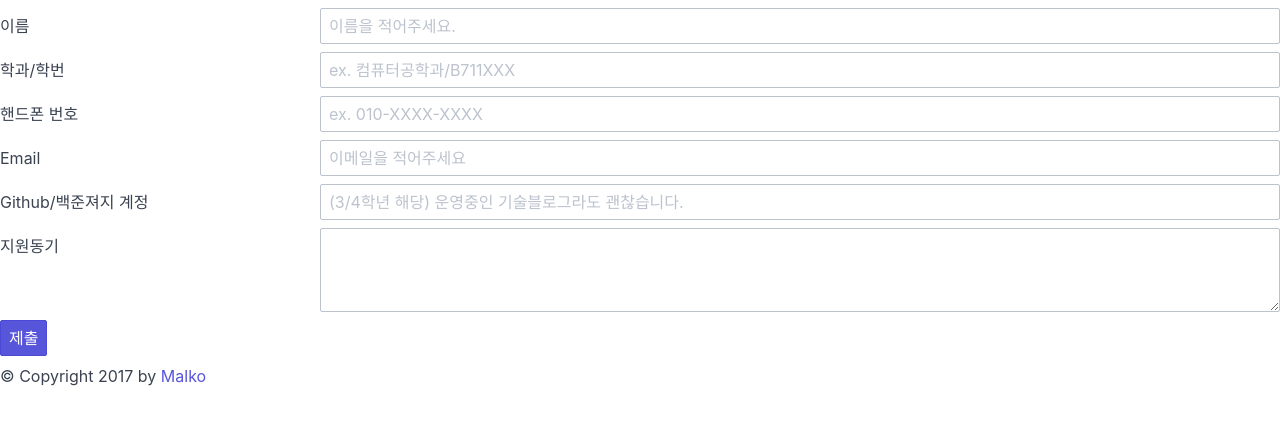
After one commit to malkoG/HIARC-Homepage, a Python web app: template templates/apply.html in a window 1280 px wide. The commit adds this page. Shown: the top 425 px of the page. Run offline with Jinja, Linux system fonts and the light colour scheme; the template is opened without the code that fills it, so the values that code supplies are empty.

```diff
--- /dev/null
+++ b/templates/apply.html
@@ -0,0 +1,61 @@
+{% extends 'apply_layout.html' %}
+{% block title %}HI-ARC에 지원하세요!{% endblock %}
+{% block head %}
+    {{ super() }}
+{% endblock %}
+{% block content %}
+<div id="apply-form">
+    <form class="form-horizontal" name="apply_form" method="POST" action="/apply">
+        <div class="form-group">
+            <div class="col-3">
+                <label class="form-label" >이름</label>
+            </div>
+            <div class="col-9">
+                <input class="form-input" name="name" type="text" placeholder="이름을 적어주세요." />
+            </div>
+        </div>
+        <div class="form-group">
+            <div class="col-3">
+                <label class="form-label" >학과/학번</label>
+            </div>
+            <div class="col-9">
+                <input class="form-input" name="faculty" type="text" placeholder="ex. 컴퓨터공학과/B711XXX" />
+            </div>
+        </div>
+        <div class="form-group">
+            <div class="col-3">
+                <label class="form-label" >핸드폰 번호</label>
+            </div>
+            <div class="col-9">
+                <input class="form-input" name="phone" type="text" placeholder="ex. 010-XXXX-XXXX">
+            </div>
+        </div>
+        <div class="form-group">
+            <div class="col-3">
+                <label class="form-label" >Email</label>
+            </div>
+            <div class="col-9">
+                <input class="form-input" name="email" type="email" placeholder="이메일을 적어주세요" pattern="[a-zA-Z0-9_.+-]+@[a-zA-Z0-9-]+\.[a-zA-Z0-9-.]+$" />
+            </div>
+        </div>
+        <div class="form-group">
+            <div class="col-3">
+                <label class="form-label"  >Github/백준져지 계정</label>
+            </div>
+            <div class="col-9">
+                <input class="form-input" name="portfolio" type="text" placeholder="(3/4학년 해당) 운영중인 기술블로그라도 괜찮습니다." />
+            </div>
+        </div>
+        <div class="form-group">
+            <div class="col-3">
+                <label class="form-label" >지원동기</label>
+            </div>
+            <div class="col-9">
+                <textarea class="form-input" name="comment" placeholder="ex. 재밌어보여서, 알고리즘 배우려고" rows="3"/>
+                </textarea>
+            </div>
+        </div>
+        <button class="btn btn-primary" type="submit">제출</button>
+    </form>
+</div>
+{% endblock %}
--- a/templates/apply_layout.html
+++ b/templates/apply_layout.html
@@ -4,6 +4,7 @@
     {% block head %}
     <title>{% block title %}{% endblock %}</title>
     {% endblock %}
+    <link rel="stylesheet" href="https://unpkg.com/spectre.css/dist/spectre.min.css" />
     <link rel="stylesheet" href="{{ url_for('static', filename='apply_style.css') }}" />
   </head>
   <body>
```
Also changed, not shown: exp-homepage.py (deleted, +0 -34 lines), hiarc-homepage.py (added, +27 -0 lines), templates/appliers_page.html (added, +14 -0 lines), static/apply_style.css (added), static/dashboard_style.css (renamed from static/style1.css), static/style.css (deleted), 1 other file.
